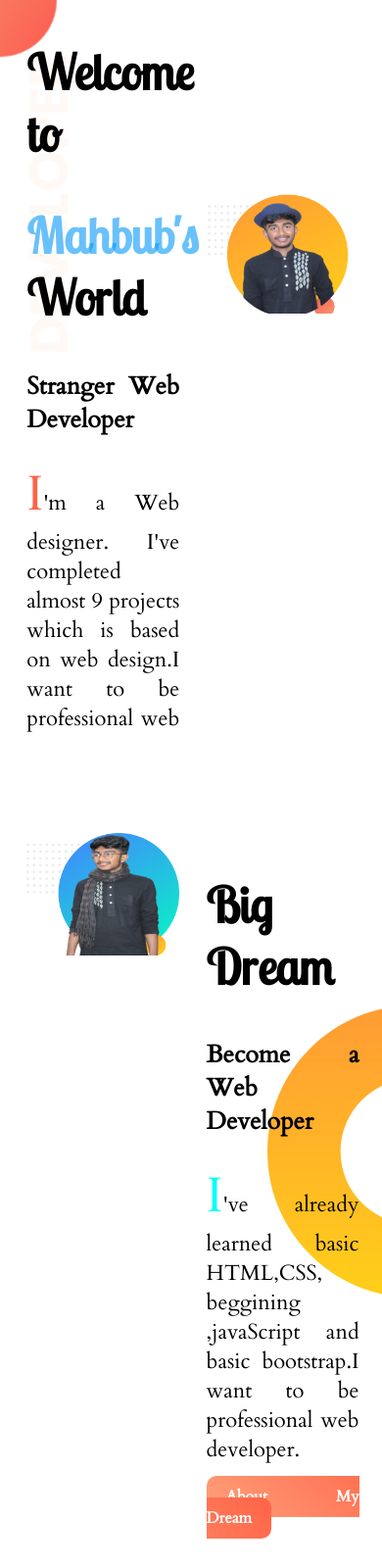
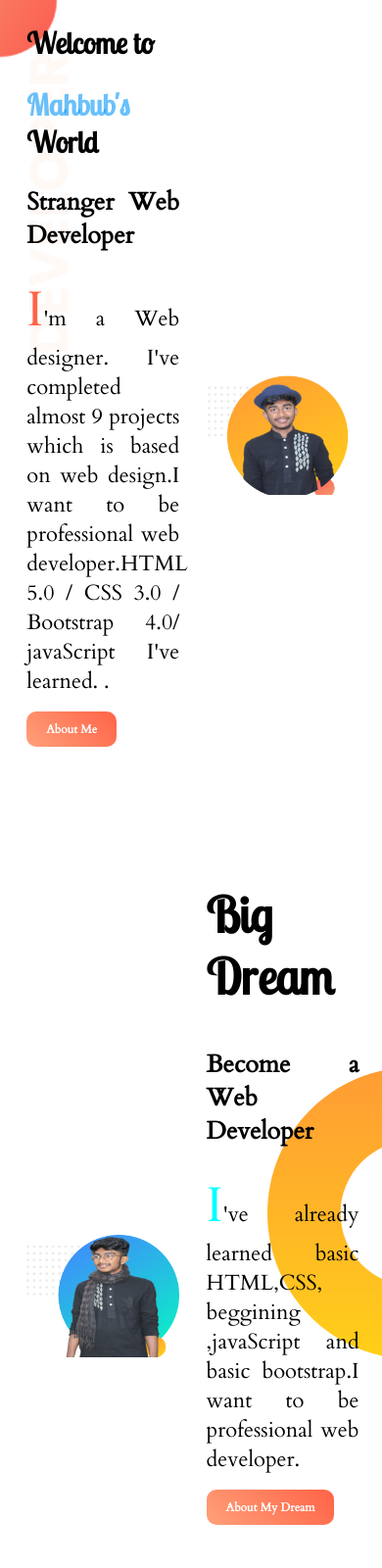
Before and after one commit to Md-Mahbub-Sk/web-portfolio, a plain HTML site: page index.html in a window 390 px wide. Shown: the top 1600 px of the page at 98% size. Drawn offline with Linux system fonts and the light colour scheme.

Commit message:
again changed file:

```diff
--- a/responsive.css
+++ b/responsive.css
@@ -163,36 +163,46 @@
 
     }
 
+    .top-banner-again{
+        height:860px;
+    }
+    .dream-area{
+        height:620px;
+        padding-top:0;
+    }
+    .margin-for{
+        margin-top:380px;
+    }
+    .margin-for-second{
+        margin-top:400px;
+    }
 
-    .margin-for{
-        margin-top:23%;
+    #full-stack-card{
+        width:83%;
+        height:500px;
+        margin-bottom:20px;
     }
-     #full-stack-card{
-         width:83%;
-         height:300px;
-         margin-bottom:20px;
-     }
-     #Begginer-card{
-         width:83%;
-         height:300px;
-     }
-     #experience-area{
-         height:800px;
-     }
-     #experience-area-outside{
-         height:900px;
-     }
-     #composer{
-         width:83%;
-         height:380px;
-         margin-bottom:20px;
+    #Begginer-card{
+        width:83%;
+        height:500px;
+    }
+    #experience-area{
+        height:1200px;
+    }
+    #experience-area-outside{
+        height:1400px;
+    }
+    #composer{
+        width:83%;
+        height:550px;
+        margin-bottom:20px;
 
-     }
-     #Photographer{
-         width:83%;
-         height:320px;
+    }
+    #Photographer{
+        width:83%;
+        height:520px;
 
-     }
+    }
 }
 
 
@@ -200,14 +210,31 @@
 
 
 @media screen and (max-width:480px){
-	.margin-for{
-        margin-top:50%;
+	.span{
+        font-size:30px;
     }
-
-section{
-    height: 750px;
-}
-
+    .top-banner-again{
+        height:860px;
+    }
+    .dream-area{
+        height:755px;
+        padding-top:0;
+    }
+    .margin-for{
+        margin-top:380px;
+    }
+    .margin-for-second{
+        margin-top:400px;
+    }
+    .link-button{
+        text-decoration:none;
+        background-image: linear-gradient(45deg, lightsalmon, tomato);
+        padding:10px 20px;
+        border-radius: 10px;
+        color:white;
+        font-size:12px;
+        font-weight: bold;
+    }
 #full-stack-card{
     width:83%;
     height:500px;
@@ -221,7 +248,7 @@ section{
     height:1200px;
 }
 #experience-area-outside{
-    height:1250px;
+    height:1400px;
 }
 #composer{
     width:83%;
```
